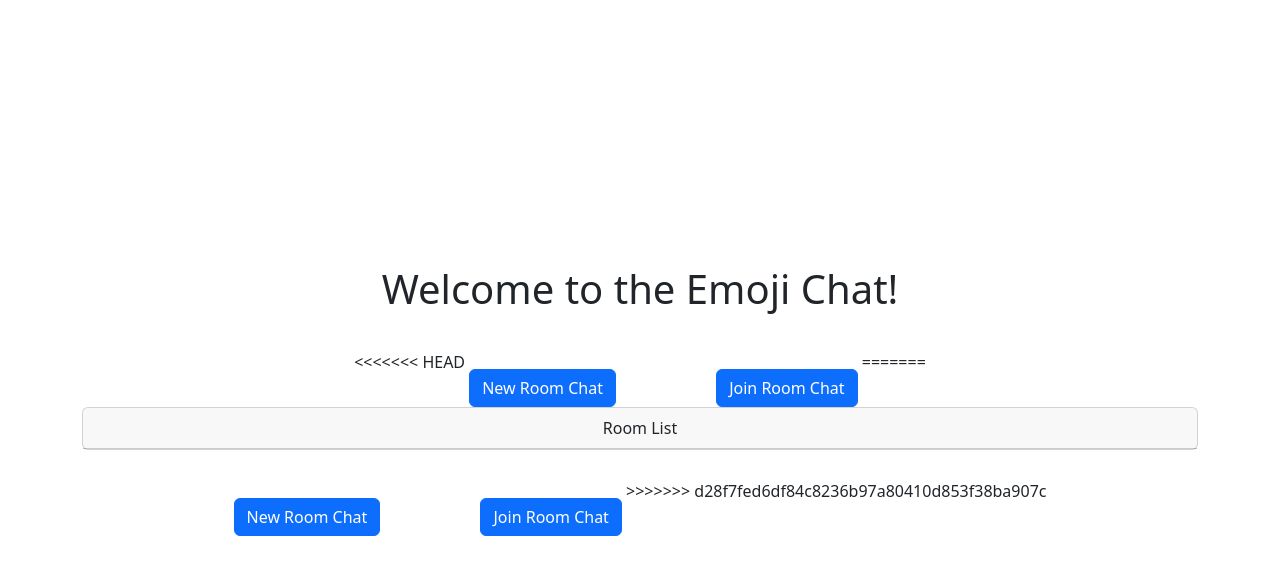
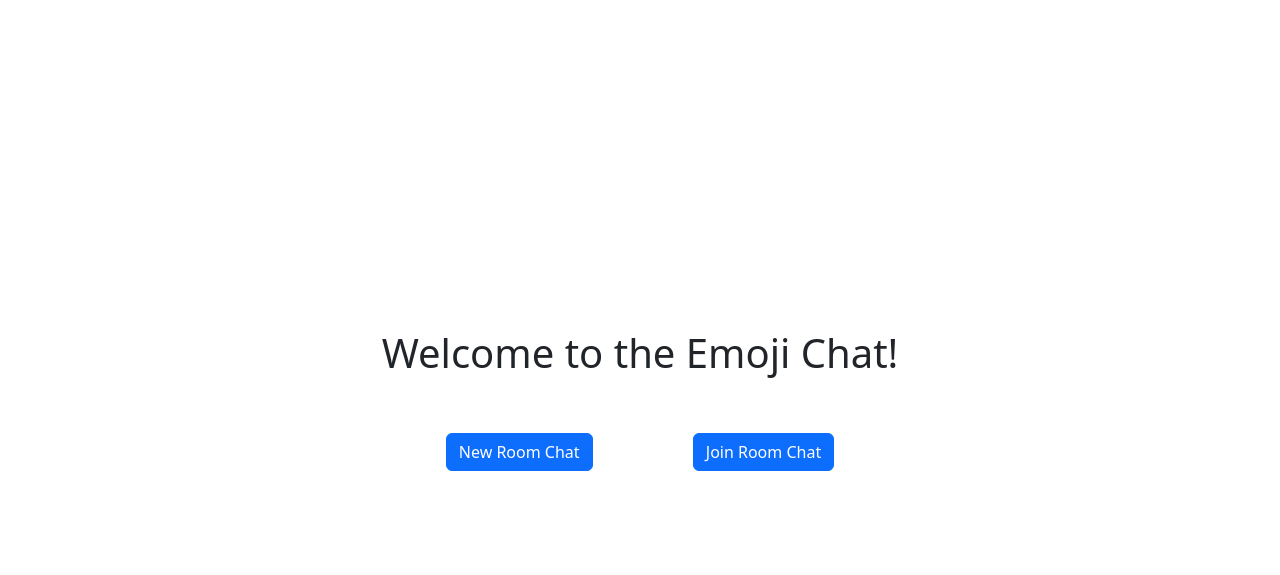
Before and after one commit to vvanglro/Emoji-Chat, a FastAPI app: page / in a window 1280 px wide. Shown: the top 575 px of the page. Run offline with FastAPI, Linux system fonts and the light colour scheme; parts of the project's set-up code (start-up, migrations or seed data) failed here and were passed over.

Commit message:
Resolve conflicts: index.html

```diff
--- a/templates/index.html
+++ b/templates/index.html
@@ -11,21 +11,9 @@
 <body class="d-flex align-items-center justify-content-center" style="height: 100vh;">
     <div class="container text-center">
         <h1>Welcome to the Emoji Chat!</h1>
-<<<<<<< HEAD
         <button class="btn btn-primary mt-5 me-5" onclick="startNewChat()">New Room Chat</button>
         <a class="btn btn-primary mt-5 ms-5" href="/room" target="_blank">Join Room
             Chat</a>
-=======
-        <div id="room_list" class="card">
-            <div class="card-header">
-                Room List
-            </div>
-            <ul class="list-group list-group-flush">
-            </ul>
-        </div>
-        <button class="btn btn-primary mt-5 me-5" onclick="startNewChat()">New Room Chat</button>
-        <button class="btn btn-primary mt-5 ms-5" onclick="joinRoomChat()">Join Room Chat</button>
->>>>>>> d28f7fed6df84c8236b97a80410d853f38ba907c
     </div>
 
     <script src="/static/js/index.js"></script>
```
